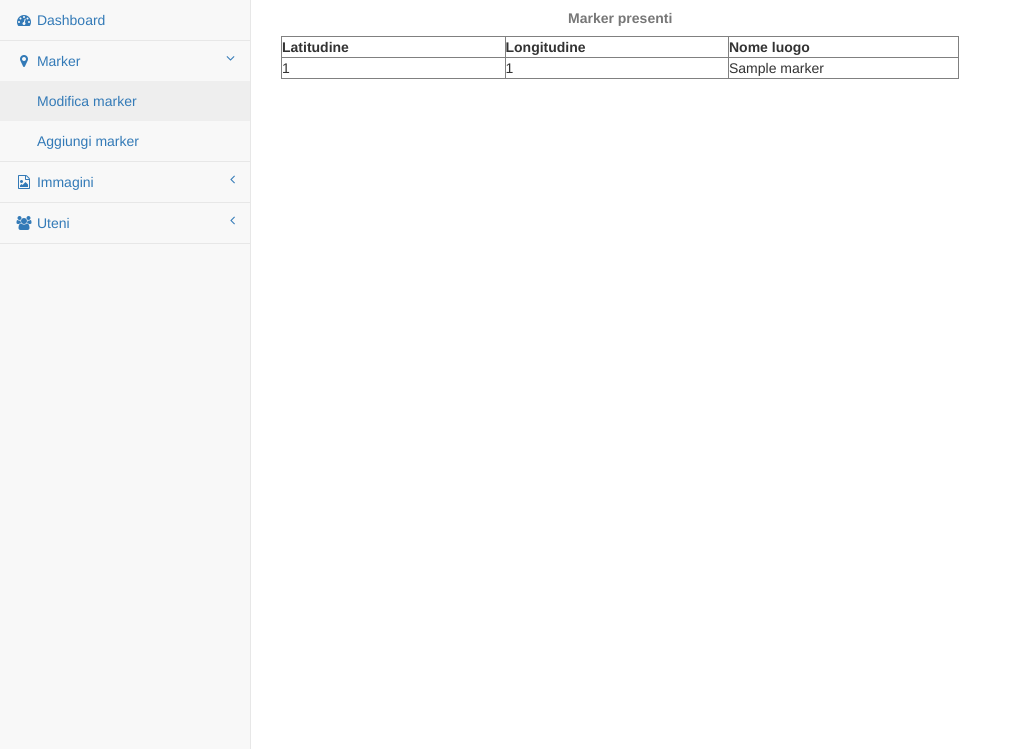
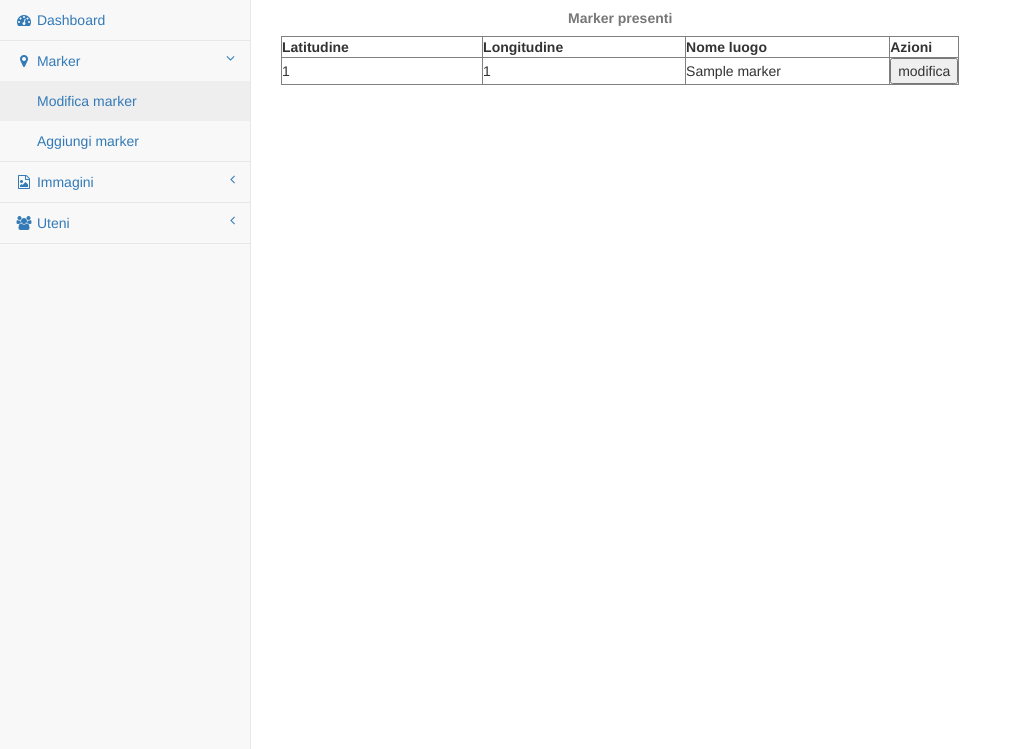
Before and after one commit to simicasa/hci, a Laravel app: page /amministrazione/modificamarker in a window 1280 px wide. Shown: the part 51-800 px from the top of the page, without its empty margins (0-1022 px from the left). Run offline with Laravel 8, Linux system fonts and the light colour scheme; tables that the repository leaves empty hold one stand-in row (values such as "Sample post"); settings files or empty folders that the repository lacks are supplied.

Commit message:
modifica marker

```diff
--- a/resources/views/listamarker.blade.php
+++ b/resources/views/listamarker.blade.php
@@ -8,6 +8,7 @@
             <th width="33%">Latitudine</th>
             <th width="33%">Longitudine</th>
             <th width="34%">Nome luogo</th>
+            <th width="33%">Azioni</th>
         </tr>
     </thhead>
     <tbody>
@@ -16,8 +17,11 @@
             <td>{!! $elem->latitudine !!}</td>
             <td>{!! $elem->longitudine !!}</td>
             <td>{!! $elem->nome_luogo !!}</td>
+            <td><input type="button" value="modifica"</td>
         </tr>
         @endforeach
     </tbody>
 </table>
+<form>
+</form>
 @stop
```
